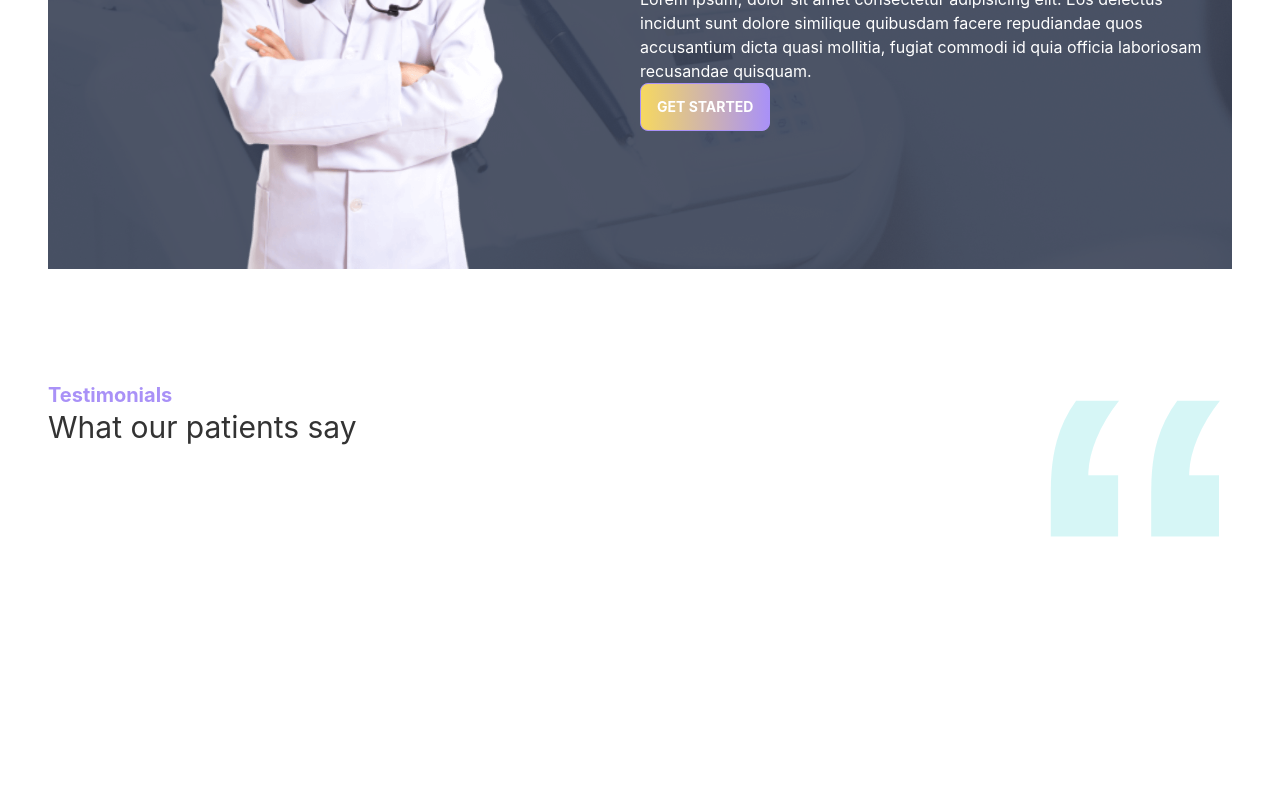
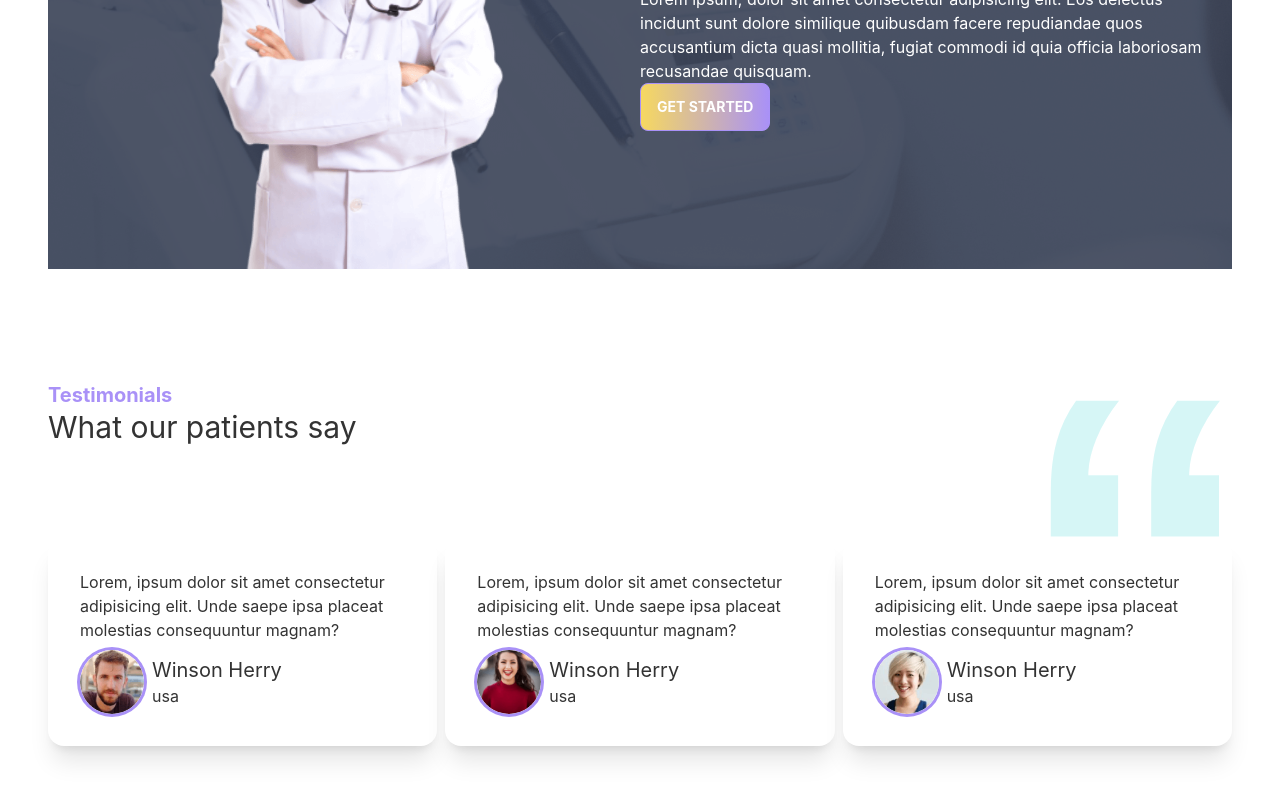
Before and after one commit to mak-43/doctor, a React (Create React App) app: page / in a window 1280 px wide. Shown: the part 2324-3124 px from the top of the page. Before the commit the page ends 2974 px from the top, so only its background shows below. Built offline with nearby package versions, Linux system fonts and the light colour scheme.

Commit message:
testimonial

```diff
--- /dev/null
+++ b/src/Components/Pages/Home/ReviewCard.js
@@ -0,0 +1,25 @@
+import React from 'react';
+
+const ReviewCard = ({ review }) => {
+    return (
+        <div class="card lg:max-w-lg bg-base-100 shadow-xl">
+            <div class="card-body">
+
+                <p>Lorem, ipsum dolor sit amet consectetur adipisicing elit. Unde saepe ipsa placeat molestias consequuntur magnam?</p>
+                <div className='flex items-center'>
+                    <div class="avatar">
+                        <div class="w-16 rounded-full ring ring-primary ring-offset-base-100 mr-2">
+                            <img src={review.img} />
+                        </div>
+                    </div>
+                    <div>
+                        <h4 className='text-xl'>{review.name}</h4>
+                        <h4>{review.location}</h4>
+                    </div>
+                </div>
+            </div>
+        </div>
+    );
+};
+
+export default ReviewCard;
--- a/src/Components/Pages/Home/Testimonial.js
+++ b/src/Components/Pages/Home/Testimonial.js
@@ -1,7 +1,33 @@
 import React from 'react';
 import quote from '../../Assets/icons/quote.svg'
+import p1 from '../../Assets/people1.png'
+import p2 from '../../Assets/people2.png'
+import p3 from '../../Assets/people3.png'
+import ReviewCard from './ReviewCard';
 const Testimonial = () => {
-
+    const reviews=[
+        {
+            _id:1,
+            name:'Winson Herry',
+            review:'',
+            location:'usa',
+            img:p1
+        },
+        {
+            _id:2,
+            name:'Winson Herry',
+            review:'',
+            location:'usa',
+            img:p2
+        },
+        {
+            _id:3,
+            name:'Winson Herry',
+            review:'',
+            location:'usa',
+            img:p3
+        }
+    ]
 
     return (
         <section className='my-28'>
@@ -14,8 +40,13 @@ const Testimonial = () => {
                     <img src={quote} className='lg:w-48 sm:w-24' alt="" />
                 </div>
             </div>
-            <div>
-
+            <div className='grid grid-cols-1 md:grid-cols-2 lg:grid-cols-3 gap-2'>
+                {
+                    reviews.map(review=><ReviewCard
+                    key={review._id}
+                    review={review}
+                    ></ReviewCard>)
+                }
             </div>
         </section>
     );
```
